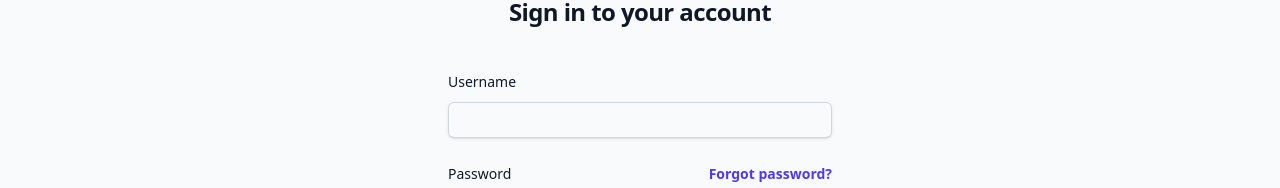
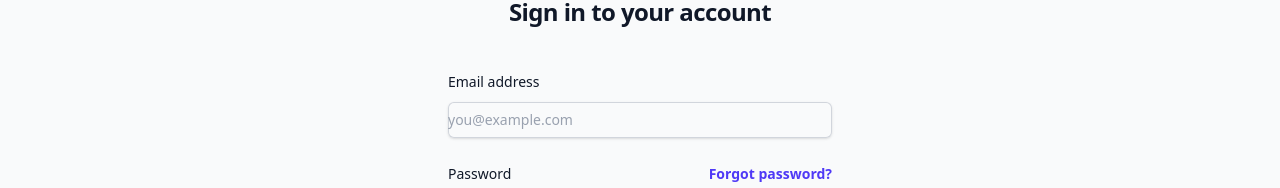
Before and after one commit to tanmaydhelia/insurance-frontend-repo, an Angular app: page /auth/login in a window 1280 px wide. Shown: the part 223-411 px from the top of the page. Built offline with nearby package versions, Linux system fonts and the light colour scheme.

Commit message:
feat: user Logs in using email

```diff
--- a/src/app/core/models/user.model.ts
+++ b/src/app/core/models/user.model.ts
@@ -16,12 +16,12 @@ export interface IUser {
 }
 
 export interface IAuthRequest {
-  username: string;
+  email: string;
   password: string;
 }
 
 export interface IChangePasswordRequest {
-  username: string;
+  email: string;
   oldPassword: string;
   newPassword: string;
 }
--- a/src/app/modules/auth/container/login-form/login-form.html
+++ b/src/app/modules/auth/container/login-form/login-form.html
@@ -1,13 +1,14 @@
 <form [formGroup]="loginForm" (ngSubmit)="submit()" class="space-y-6">
       <div>
-        <label for="username" class="block text-sm font-medium leading-6 text-gray-900">Username</label>
+        <label for="email" class="block text-sm font-medium leading-6 text-gray-900">Email address</label>
         <div class="mt-2">
-          <input id="username" type="text" formControlName="username"
-                 [class.ring-red-500]="isInvalid('username')"
+          <input id="email" type="email" formControlName="email"
+                 placeholder="you@example.com"
+                 [class.ring-red-500]="isInvalid('email')"
                  class="block w-full rounded-md border-0 py-1.5 text-gray-900 shadow-sm ring-1 ring-inset ring-gray-300 placeholder:text-gray-400 focus:ring-2 focus:ring-inset focus:ring-indigo-600 sm:text-sm sm:leading-6">
         </div>
-        <p *ngIf="isInvalid('username')" class="mt-1 text-sm text-red-600">
-          {{ getErrorMessage('username') }}
+        <p *ngIf="isInvalid('email')" class="mt-1 text-sm text-red-600">
+          {{ getErrorMessage('email') }}
         </p>
       </div>
 
--- a/src/app/modules/auth/container/login-form/login-form.ts
+++ b/src/app/modules/auth/container/login-form/login-form.ts
@@ -17,7 +17,7 @@ export class LoginForm {
   private fb = inject(FormBuilder);
 
   loginForm: FormGroup = this.fb.group({
-    username: ['', [Validators.required]],
+    email: ['', [Validators.required, Validators.email]],
     password: ['', [Validators.required, Validators.minLength(4)]]
   });
 
--- a/src/app/modules/auth/pages/change-password/change-password.ts
+++ b/src/app/modules/auth/pages/change-password/change-password.ts
@@ -23,12 +23,12 @@ export class ChangePassword {
   messageType = signal<'success' | 'error' | ''>('');
 
   onUpdate(formData: any) {
-    const username = this.auth.getUsername();
+    const email = this.auth.getUserEmail();
 
-    console.log('Change password attempt for username:', username);
+    console.log('Change password attempt for email:', email);
 
-    if (!username) {
-      console.error('No username or email found - user may not be authenticated');
+    if (!email) {
+      console.error('No email found - user may not be authenticated');
       this.showMessage('User not authenticated. Please login again.', 'error');
       setTimeout(() => this.router.navigate(['/auth/login']), 2000);
       return;
@@ -39,12 +39,12 @@ export class ChangePassword {
     this.messageType.set('');
 
     const request: IChangePasswordRequest = {
-      username: username,
+      email: email,
       oldPassword: formData.oldPassword,
       newPassword: formData.newPassword
     };
 
-    console.log('Sending change password request for:', username);
+    console.log('Sending change password request for:', email);
 
     this.auth.changePassword(request).subscribe({
       next: (res) => {
--- a/src/app/modules/auth/pages/login/login.ts
+++ b/src/app/modules/auth/pages/login/login.ts
@@ -25,7 +25,7 @@ export class Login {
     this.errorMessage = null;
 
     const credentials: IAuthRequest = {
-      username: formData.username,
+      email: formData.email,
       password: formData.password
     };
 
```
